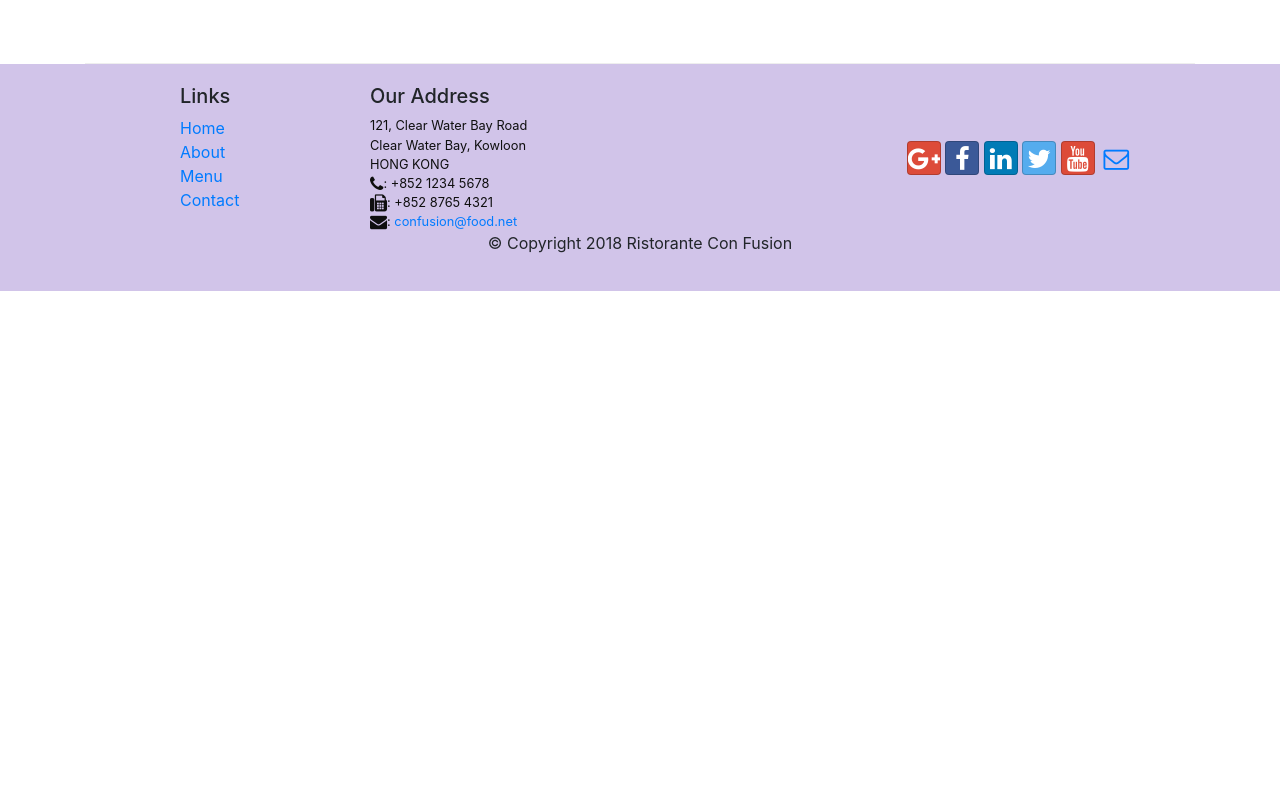
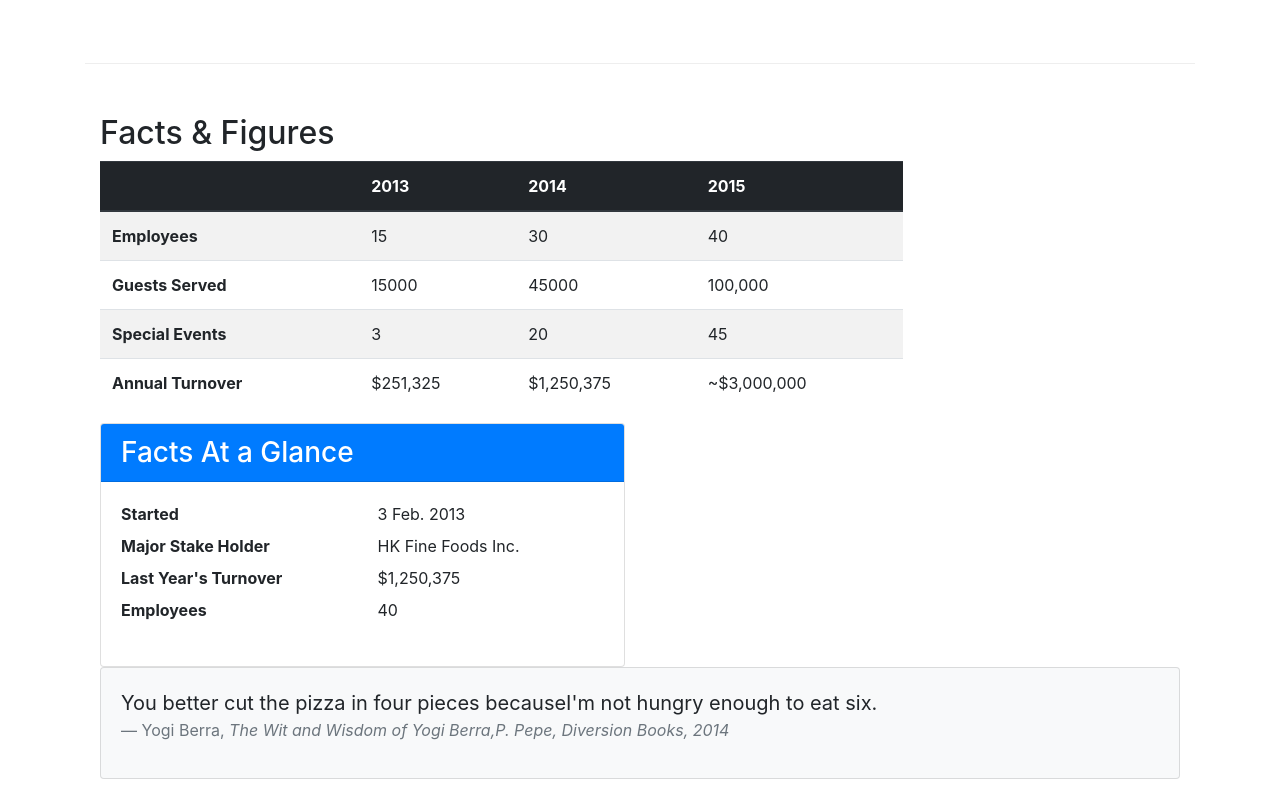
Before and after one commit to DenverEllis/conFusion, a website: page aboutus.html in a window 1280 px wide. Shown: the part 1490-2280 px from the top of the page. Before the commit the page ends 1781 px from the top, so only its background shows below. Drawn offline with nearby package versions, Linux system fonts and the light colour scheme.

Commit message:
Tables and Cards Guide 9

```diff
--- a/aboutus.html
+++ b/aboutus.html
@@ -99,6 +99,82 @@
             </div>
        </div>
 
+        <div class="row row-content">
+            <div class="col-12 col-sm-9">
+                <h2>Facts &amp; Figures</h2>
+                <div class="table-responsive">
+                    <table class="table table-striped">
+                        <thead class="thead-dark">
+                            <tr>
+                                <th>&nbsp;</th>
+                                <th>2013</th>
+                                <th>2014</th>
+                                <th>2015</th>
+                            </tr>
+                        </thead>
+
+                        <tbody>
+                            <tr>
+                                <th>Employees</th>
+                                <td>15</td>
+                                <td>30</td>
+                                <td>40</td>
+                            </tr>
+
+                            <tr>
+                                <th>Guests Served</th>
+                                <td>15000</td>
+                                <td>45000</td>
+                                <td>100,000</td>
+                            </tr>
+
+                            <tr>
+                                <th>Special Events</th>
+                                <td>3</td>
+                                <td>20</td>
+                                <td>45</td>
+                            </tr>
+
+                            <tr>
+                                <th>Annual Turnover</th>
+                                <td>$251,325</td>
+                                <td>$1,250,375</td>
+                                <td>~$3,000,000</td>
+                            </tr>
+                        </tbody>
+                    </table>
+                </div>
+            </div>
+
+            <div class="col-12 col-sm-6">
+                <div class="card">
+                    <h3 class="card-header bg-primary text-white">Facts At a Glance</h3>
+                    <div class="card-body">
+                        <dl class="row">
+                            <dt class="col-6">Started</dt>
+                            <dd class="col-6">3 Feb. 2013</dd>
+                            <dt class="col-6">Major Stake Holder</dt>
+                            <dd class="col-6">HK Fine Foods Inc.</dd>
+                            <dt class="col-6">Last Year's Turnover</dt>
+                            <dd class="col-6">$1,250,375</dd>
+                            <dt class="col-6">Employees</dt>
+                            <dd class="col-6">40</dd>
+                        </dl>
+                    </div>
+                </div>
+            </div>
+
+            <div class="col-12">
+                <div class="card card-body bg-light">
+                    <blockquote class="blockquote">
+                        <p class="mb-0">You better cut the pizza in four pieces becauseI'm not hungry enough to eat six.</p>
+                        <footer class="blockquote-footer">Yogi Berra,
+                            <cite title="Source Title">The Wit and Wisdom of Yogi Berra,P. Pepe, Diversion Books, 2014</cite>
+                        </footer>
+                    </blockquote>
+                </div>
+            </div>
+        </div>
     </div>
 
     <footer class="footer">
```
